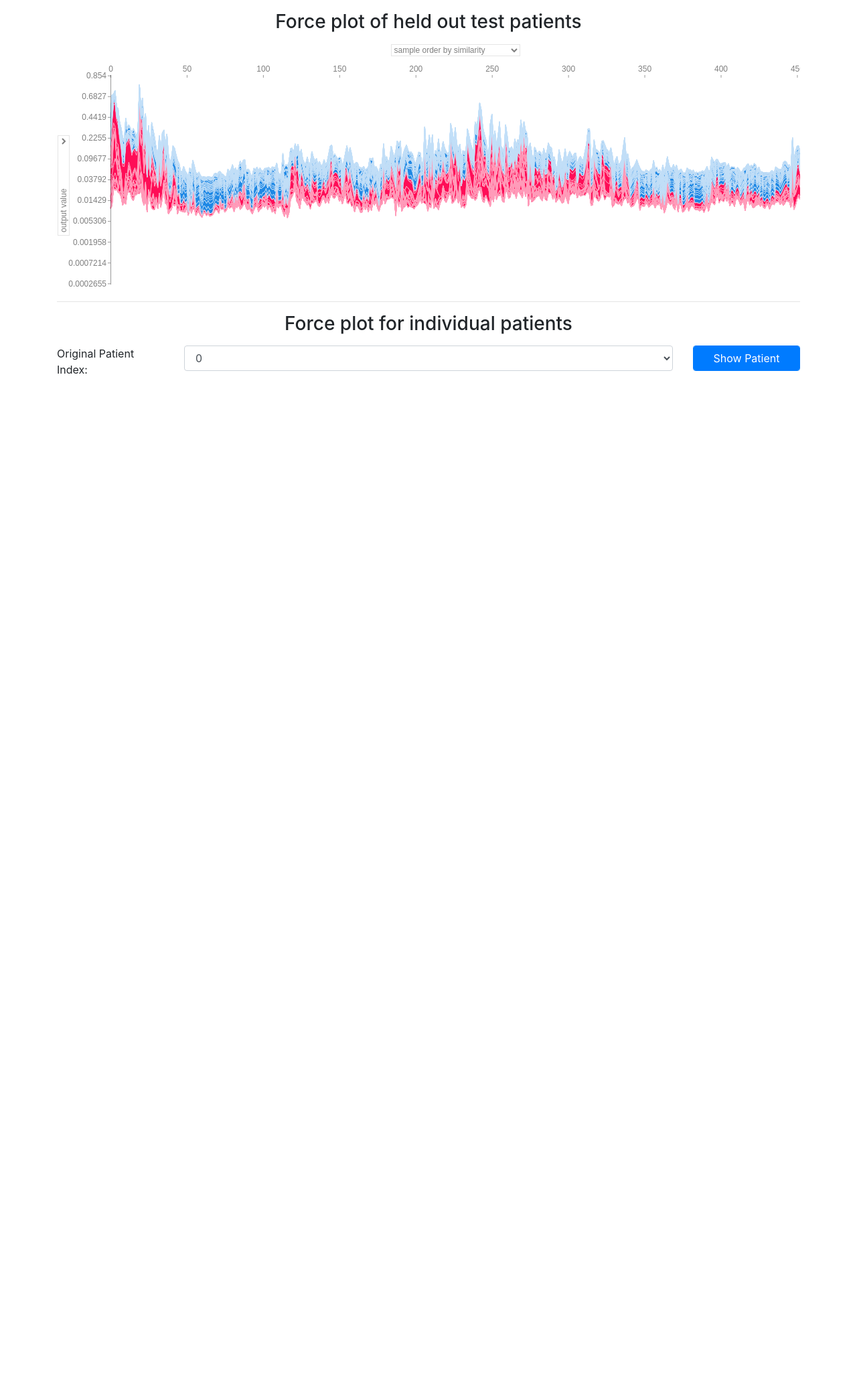
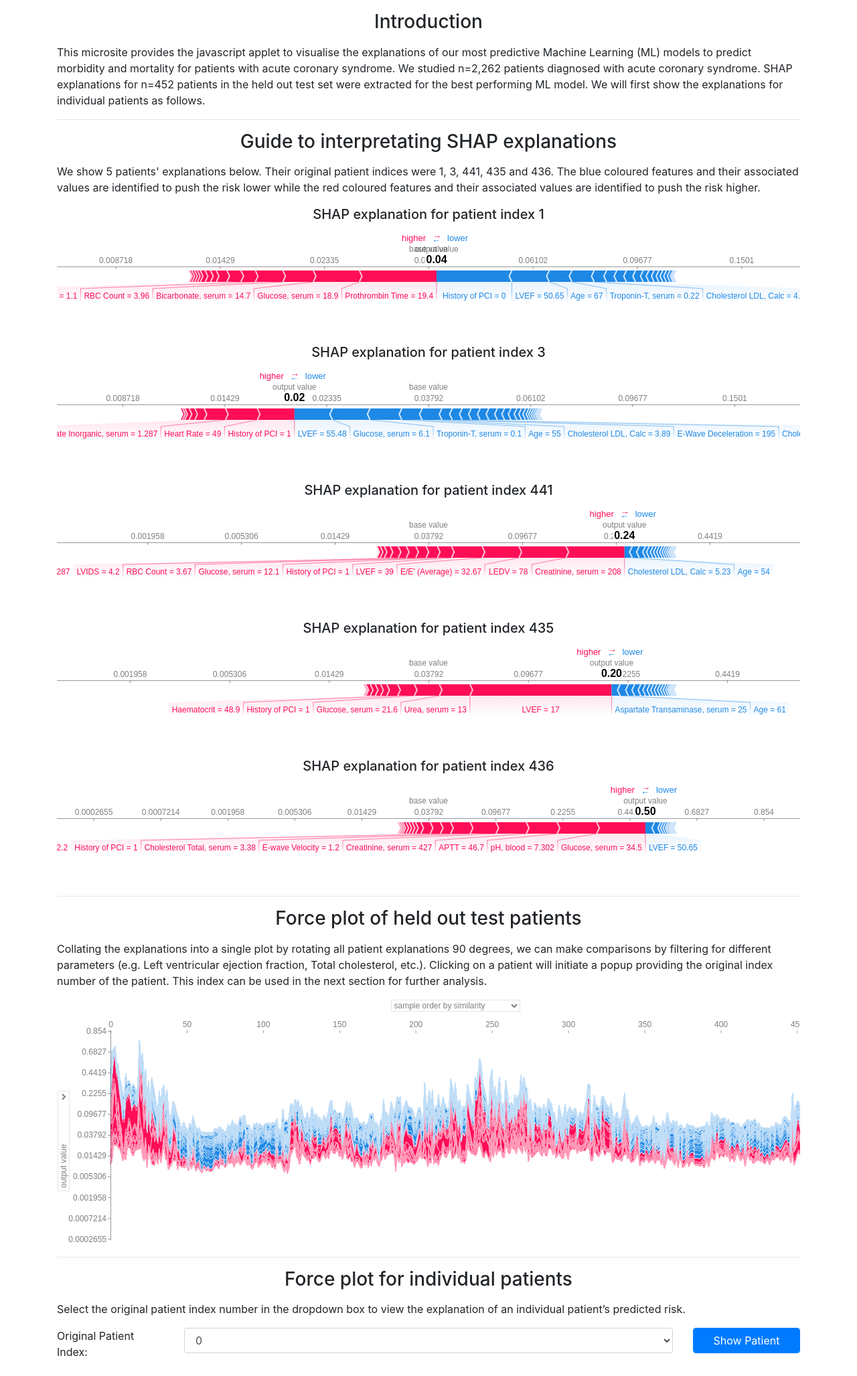
Before and after one commit to llja0112/SHAP-viz, a Flask app: page / in a window 1280 px wide. Shown: the part 56-2111 px from the top of the page at 67% size. Before the commit the page ends 614 px from the top, so only its background shows below. Run offline with Flask 2, Linux system fonts and the light colour scheme; some libraries are stand-ins or nearby versions.

Commit message:
Add example individual patient explanations

```diff
--- a/static/main.js
+++ b/static/main.js
@@ -10,6 +10,12 @@ $(document).ready(function(){
         SHAP.React.createElement(SHAP.AdditiveForceArrayVisualizer, data),
         document.getElementById('shap_plot')
       );
+
+      patient_indices = [1, 3, 441, 435, 436];
+      for(i = 0; i < patient_indices.length; i++){
+        // console.log(patient_indices[i]);
+        shap_patient_plot(patient_indices[i]);
+      }
     }
 
     for(index in shap_data.explanations){
@@ -18,7 +24,6 @@ $(document).ready(function(){
     }
 
     $('#patients_select_button').click(function(){
-      // console.log($('#patients_select').val());
       patient_index = $('#patients_select').val();
       if (window.SHAP){
         SHAP.ReactDom.render(
@@ -38,3 +43,21 @@ $(document).ready(function(){
     });
   });
 });
+
+function shap_patient_plot(patient_index){
+  if (window.SHAP){
+    SHAP.ReactDom.render(
+      SHAP.React.createElement(SHAP.AdditiveForceVisualizer, {
+        "outNames": ['output value'],
+        "baseValue": shap_data.baseValue,
+        "outValue": shap_data.explanations[patient_index].outValue,
+        "link": "logit",
+        "featureNames": shap_data.featureNames,
+        "features": shap_data.explanations[patient_index].features,
+        "plot_cmap": "RdBu",
+        "labelMargin": 20
+      }),
+      document.getElementById('shap_patient_' + patient_index + '_plot')
+    );
+  }
+}
--- a/templates/index.html
+++ b/templates/index.html
@@ -23,10 +23,33 @@
         </div>
       </div>
       <div id="main_pane" class='d-none'>
+
+        <h3 class="text-center my-3">Introduction</h3>
+        <p>This microsite provides the javascript applet to visualise the explanations of our most predictive Machine Learning (ML) models to predict morbidity and mortality for patients with acute coronary syndrome. We studied n=2,262 patients diagnosed with acute coronary syndrome. SHAP explanations for n=452 patients in the held out test set were extracted for the best performing ML model. We will first show the explanations for individual patients as follows.</p>
+
+        <hr>
+        <h3 class="text-center my-3">Guide to interpretating SHAP explanations</h3>
+        <p>We show 5 patients' explanations below. Their original patient indices were 1, 3, 441, 435 and 436. The blue coloured features and their associated values are identified to push the risk lower while the red coloured features and their associated values are identified to push the risk higher.</p>
+
+        <h5 class="text-center my-3">SHAP explanation for patient index 1</h5>
+        <div id="shap_patient_1_plot"></div>
+        <h5 class="text-center my-3">SHAP explanation for patient index 3</h5>
+        <div id="shap_patient_3_plot"></div>
+        <h5 class="text-center my-3">SHAP explanation for patient index 441</h5>
+        <div id="shap_patient_441_plot"></div>
+        <h5 class="text-center my-3">SHAP explanation for patient index 435</h5>
+        <div id="shap_patient_435_plot"></div>
+        <h5 class="text-center my-3">SHAP explanation for patient index 436</h5>
+        <div id="shap_patient_436_plot"></div>
+
+        <hr>
         <h3 class='text-center my-3'>Force plot of held out test patients</h3>
+        <p>Collating the explanations into a single plot by rotating all patient explanations 90 degrees, we can make comparisons by filtering for different parameters (e.g. Left ventricular ejection fraction, Total cholesterol, etc.). Clicking on a patient will initiate a popup providing the original index number of the patient. This index can be used in the next section for further analysis.</p>
         <div id='shap_plot'></div>
+
         <hr>
         <h3 class='text-center my-3'>Force plot for individual patients</h3>
+        <p>Select the original patient index number in the dropdown box to view the explanation of an individual patient’s predicted risk.</p>
         <div class="row">
           <div class="col-2"> <label for="patients_select">Original Patient Index:</label> </div>
           <div class="col">
```
